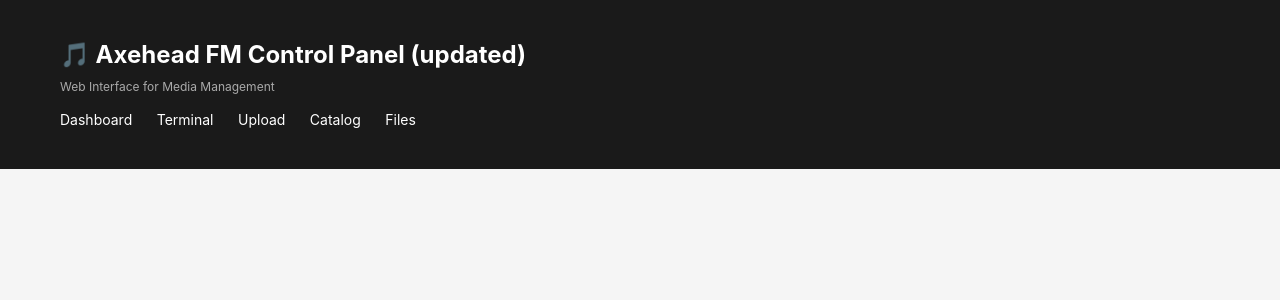
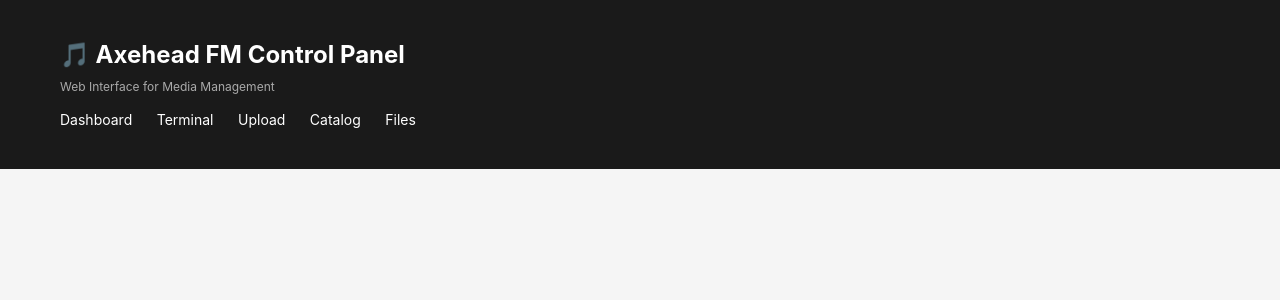
Before and after one commit to z252rh225k-png/axehead_fm, a Python web app: template src/music_player/web/templates/base.html in a window 1280 px wide. Shown: the top 300 px of the page. Run offline with Jinja, Linux system fonts and the light colour scheme; the template is opened without the code that fills it, so the values that code supplies are empty.

Commit message:
Dummy change

```diff
--- a/src/music_player/web/templates/base.html
+++ b/src/music_player/web/templates/base.html
@@ -43,7 +43,7 @@
 <body>
     <header>
         <div class="container">
-            <h1>🎵 Axehead FM Control Panel (updated)</h1>
+            <h1>🎵 Axehead FM Control Panel</h1>
             <p class="status">Web Interface for Media Management</p>
             <nav>
                 <a href="/api/dashboard">Dashboard</a>
```
